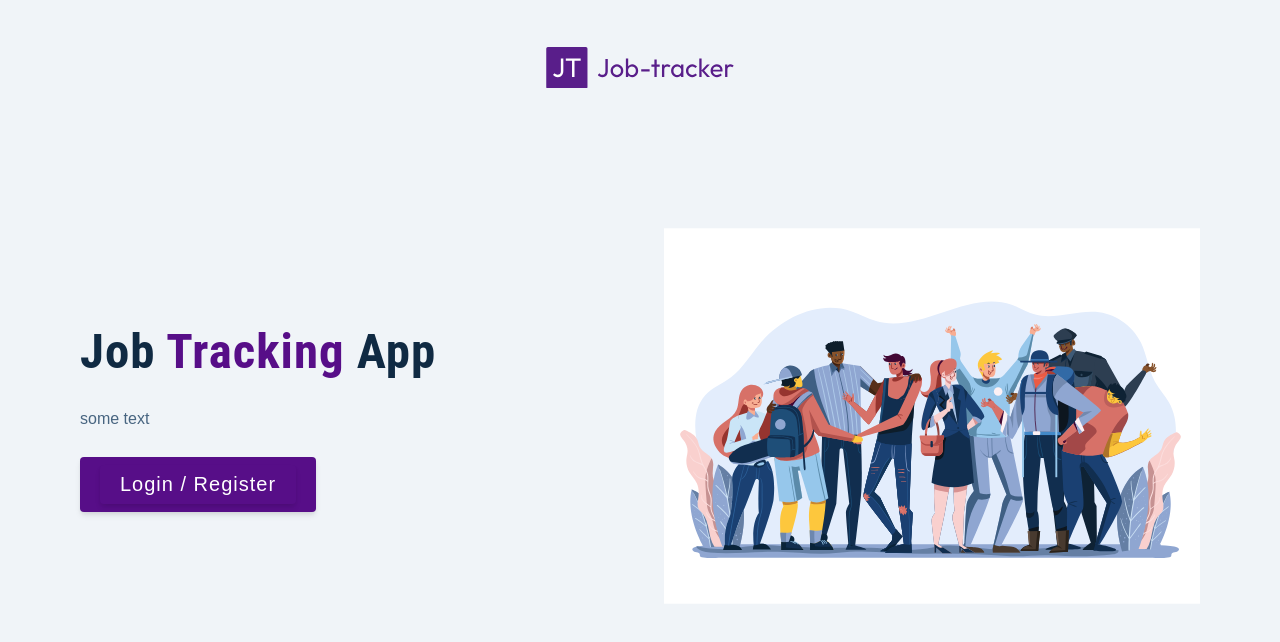
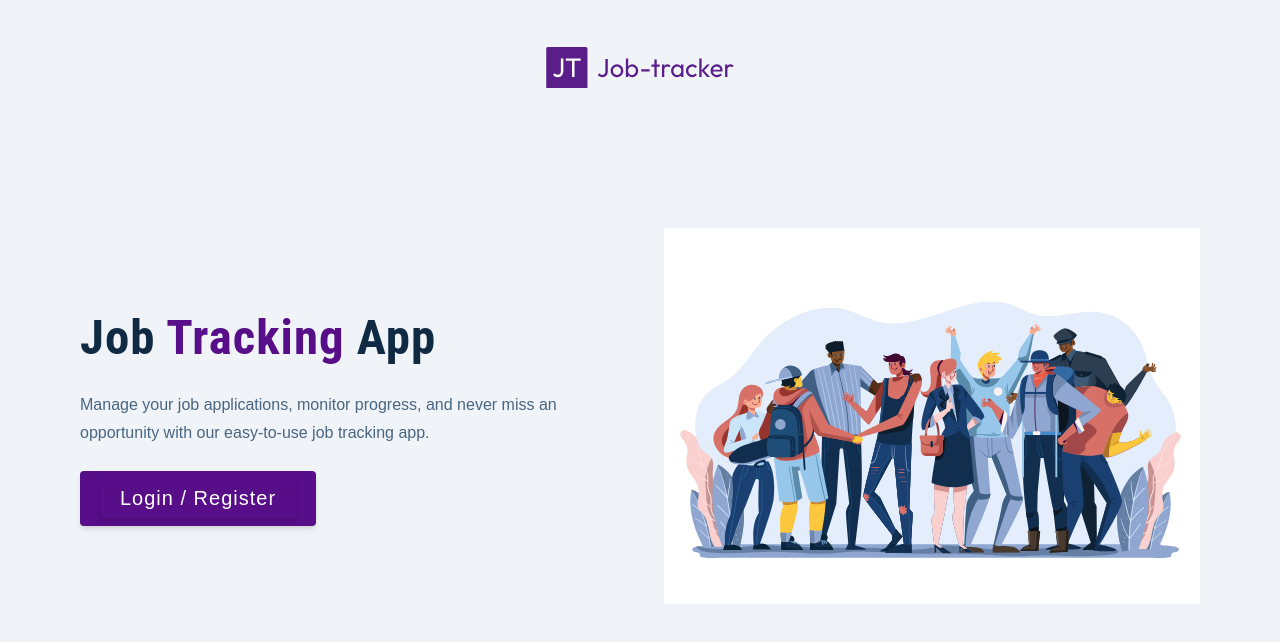
Before and after one commit to JSnata/job-tracker, a React (Create React App) app in the folder job-tracker/: page /#/landing in a window 1280 px wide. Shown: the top 642 px of the page. Built offline with nearby package versions, Linux system fonts and the light colour scheme.

Commit message:
refactor: change app description on landing page

```diff
--- a/job-tracker/src/pages/Landing.jsx
+++ b/job-tracker/src/pages/Landing.jsx
@@ -15,7 +15,7 @@ const Landing = () => {
           <h1>
             job <span>tracking</span> app
           </h1>
-          <p>some text</p>
+          <p>Manage your job applications, monitor progress, and never miss an opportunity with our easy-to-use job tracking app.</p>
           <button className="btn btn-hero">
             <Link to="/register" className="btn btn-hero">
               Login / Register
```
